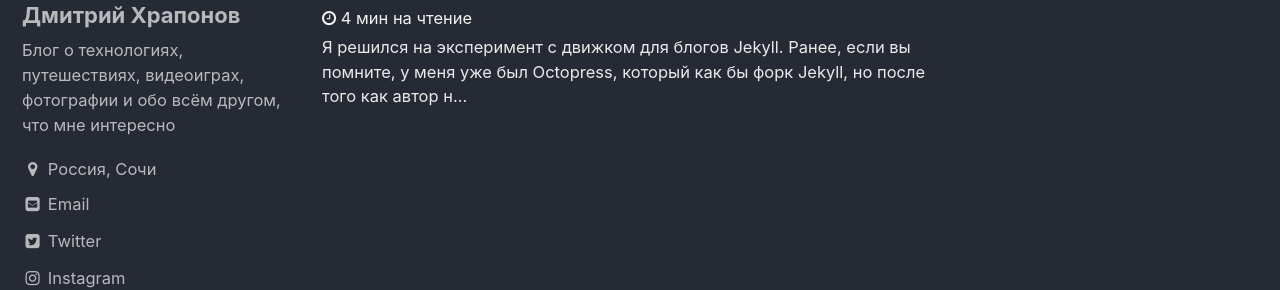
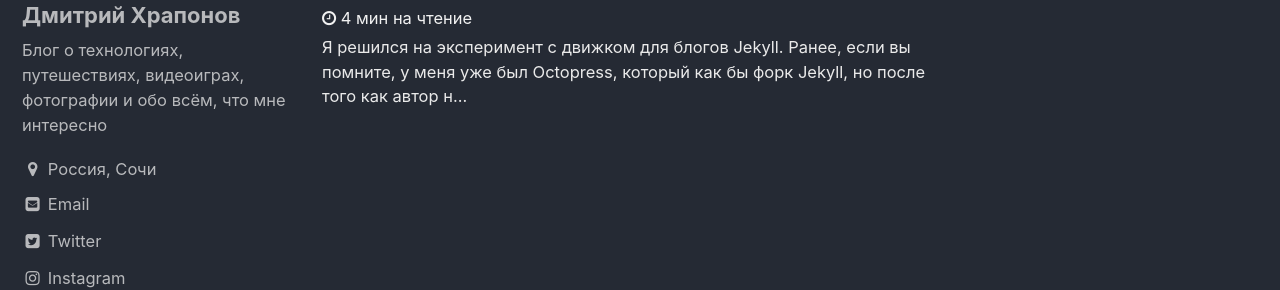
Before and after one commit to CatcherITGF/jekyll, a Jekyll site: the page built from index.html, in a window 1280 px wide. Shown: the part 262-552 px from the top of the page. Built offline with Jekyll 4.4.1, drawn with Linux system fonts in a browser that asks for light colours; the list of posts is cut into pages by our own code.

Commit message:
change description

```diff
--- a/_config.yml
+++ b/_config.yml
@@ -85,7 +85,7 @@ analytics:
 author:
   name             : "Дмитрий Храпонов"
   avatar           : "/assets/avatar/avatar.png" # path of avatar image, e.g. "/assets/images/bio-photo.jpg"
-  bio              : "Блог о технологиях, путешествиях, видеоиграх, фотографии и обо всём другом, что мне интересно"
+  bio              : "Блог о технологиях, путешествиях, видеоиграх, фотографии и обо всём, что мне интересно"
   location         : "Россия, Сочи"
   email            : "snupt@snupt.com"
   uri              :
```
